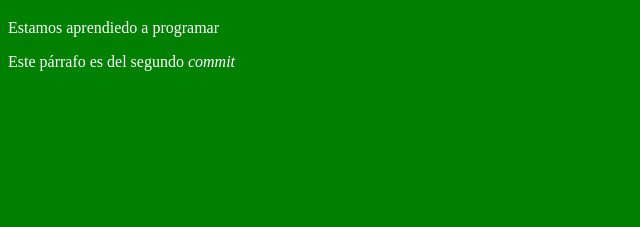
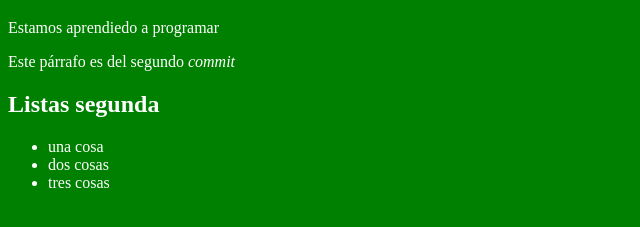
Before and after one commit to albertoalba019/GitControlDeVersiones, a plain HTML site: page index.html in a window 1280 px wide. Shown: the part 61-288 px from the top of the page, without its empty margins (0-640 px from the left). Drawn offline with Linux system fonts and the light colour scheme.

Commit message:
Lista segunda

```diff
--- a/index.html
+++ b/index.html
@@ -11,5 +11,17 @@
     <h1>Alberto Control de Versiones</h1>
     <p>Estamos aprendiedo a programar</p>
     <p>Este párrafo es del segundo <i>commit</i></p>
+
+
+
+
+
+    <!-- Espacio reservado a la rama estilos-->
+    <h2>Listas segunda</h2>
+    <ul>
+        <li>una cosa</li>
+        <li>dos cosas</li>
+        <li>tres cosas</li>
+    </ul>
 </body>
 </html>
```
